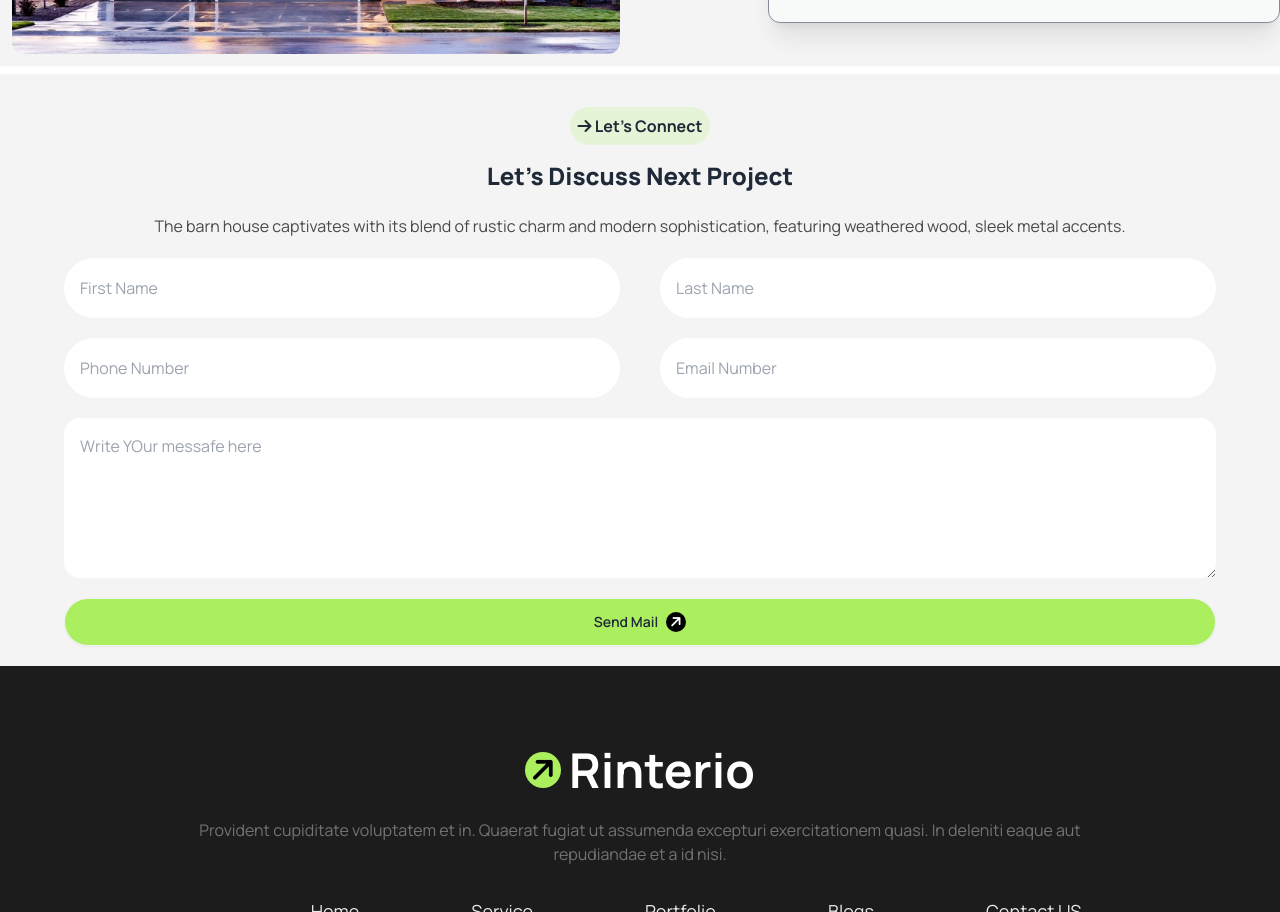
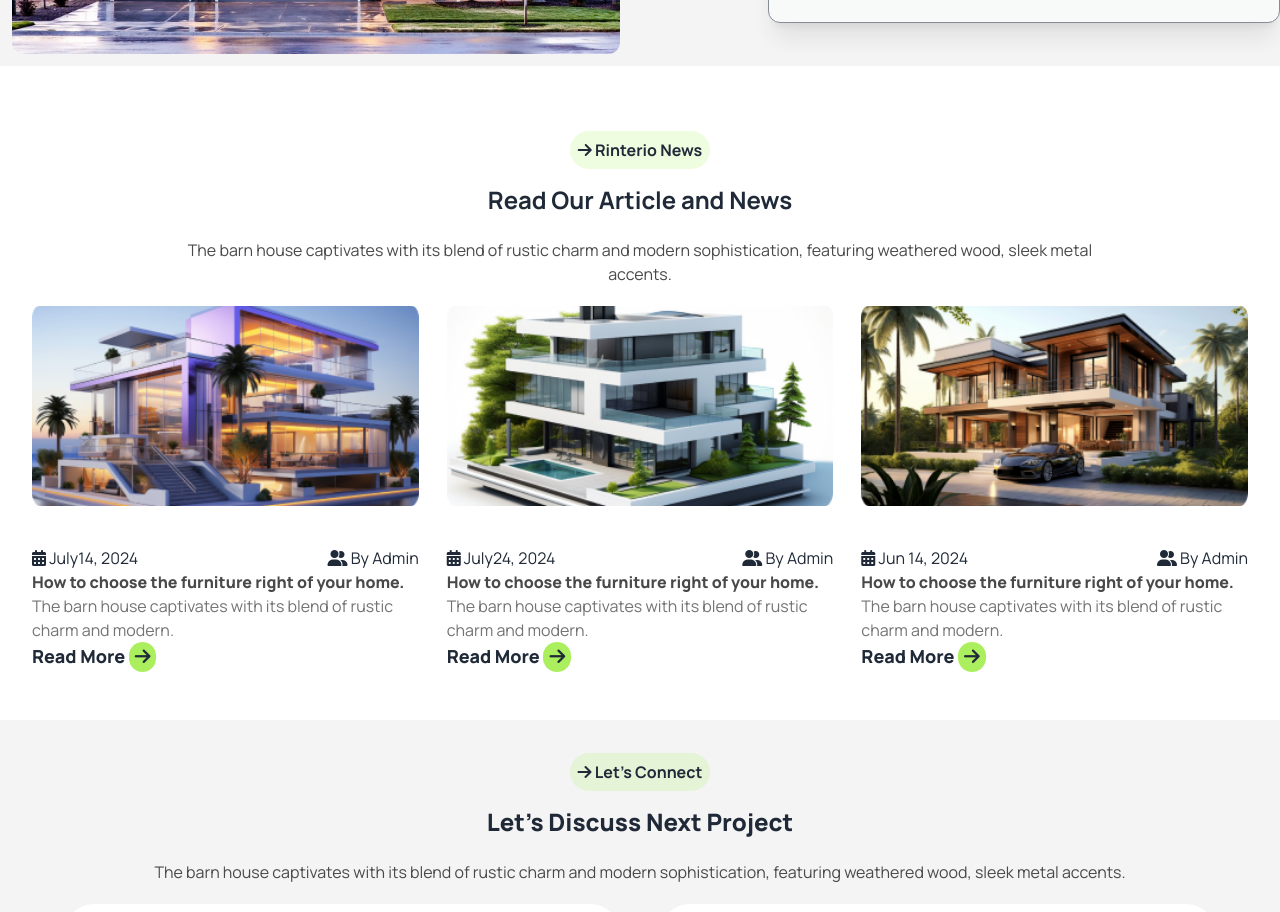
Before and after one commit to Shawon-Reza/Assignment-03, a plain HTML site: page index.html in a window 1280 px wide. Shown: the part 3563-4475 px from the top of the page. Drawn offline with nearby package versions, Linux system fonts and the light colour scheme.

Commit message:
Optional section 02

```diff
--- a/index.html
+++ b/index.html
@@ -147,7 +147,8 @@
 
         <!-- Optional section-01 -->
         <section class="py-10  px-5 md:px-7 lg:px-8 bg-[#F4F4F4] ">
-            <div class="grid grid-cols-1 md:grid-cols-2 lg:grid-cols-4 gap-10 bg-white rounded-2xl py-5 container mx-auto">
+            <div
+                class="grid grid-cols-1 md:grid-cols-2 lg:grid-cols-4 gap-10 bg-white rounded-2xl py-5 container mx-auto">
                 <!-- div 1 -->
                 <div class="text-center">
                     <i class="fa-solid fa-message text-3xl"></i>
@@ -423,6 +424,68 @@
 
         </section>
 
+        <!-- Optional section 02 -->
+        <section class="py-10">
+            <!-- Text container div 1 -->
+            <div class="mt-8 text-center space-y-5 ">
+                <a class="bg-[#ABEF5F33] rounded-full p-2 text-[16px] font-bold " href="#"><i
+                        class="fa-solid fa-arrow-right"></i> Rinterio News</a>
+                <h1 class="text-[24px] font-bold">Read Our Article and News</h1>
+                <p class="text-[#494949] pb-5 w-3/4 mx-auto">The barn house captivates with its blend of rustic charm and modern
+                    sophistication, featuring weathered wood, sleek metal accents.</p>
+            </div>
+            <div class="px-5 md:px-7 lg:px-8 grid grid-cols-1 lg:grid-cols-3 gap-5 lg:gap-7 container mx-auto">
+                <!-- Card 1 -->
+                <div class="flex flex-col md:flex-row lg:flex-col gap-5 md:gap-10">
+                    <img class=" w-full md:w-[280px] lg:w-full object-cover rounded-lg max-h-[200px] " src="./assets/article1.png" alt="">
+
+                    <div>
+                        <div class="flex justify-between">
+                            <span><i class="fa-solid fa-calendar-days"></i> July14, 2024</span>
+                            <span><i class="fa-solid fa-user-group"></i> By Admin</span>
+                        </div>
+                        <h3 class="text-[#494949] font-extrabold">How to choose the furniture right of your home.</h3>
+                        <p class="text-[#737373]">The barn house captivates with its blend of rustic charm and modern.
+                        </p>
+                        <a class="text-[18px] font-extrabold" href="#">Read More <i
+                                class="fa-solid fa-arrow-right bg-[#ABEF5F] rounded-full p-1.5"></i></a>
+                    </div>
+                </div>
+                <!-- Card 2 -->
+                <div class="flex flex-col md:flex-row lg:flex-col md:gap-10 gap-5">
+                    <img class="w-full md:w-[280px] lg:w-full object-cover rounded-lg max-h-[200px] " src="./assets/article2.png" alt="">
+
+                    <div>
+                        <div class="flex justify-between">
+                            <span><i class="fa-solid fa-calendar-days"></i> July24, 2024</span>
+                            <span><i class="fa-solid fa-user-group"></i> By Admin</span>
+                        </div>
+                        <h3 class="text-[#494949] font-extrabold">How to choose the furniture right of your home.</h3>
+                        <p class="text-[#737373]">The barn house captivates with its blend of rustic charm and modern.
+                        </p>
+                        <a class="text-[18px] font-extrabold" href="#">Read More <i
+                                class="fa-solid fa-arrow-right bg-[#ABEF5F] rounded-full p-1.5"></i></a>
+                    </div>
+                </div>
+                <!-- Card 3 -->
+                <div class="flex flex-col md:flex-row lg:flex-col md:gap-10 gap-5">
+                    <img class="w-full md:w-[280px] rounded-lg max-h-[200px] lg:w-full object-cover  " src="./assets/article3.png" alt="">
+
+                    <div>
+                        <div class="flex justify-between">
+                            <span><i class="fa-solid fa-calendar-days"></i> Jun 14, 2024</span>
+                            <span><i class="fa-solid fa-user-group"></i> By Admin</span>
+                        </div>
+                        <h3 class="text-[#494949] font-extrabold">How to choose the furniture right of your home.</h3>
+                        <p class="text-[#737373]">The barn house captivates with its blend of rustic charm and modern.
+                        </p>
+                        <a class="text-[18px] font-extrabold" href="#">Read More <i
+                                class="fa-solid fa-arrow-right bg-[#ABEF5F] rounded-full p-1.5"></i></a>
+                    </div>
+                </div>
+            </div>
+        </section>
+
         <!-- LAst PAge start here -->
         <section class="bg-[#F4F4F4] px-5 md:px-7 lg:px-8 ">
             <div class="mt-2 text-center space-y-5 pt-10 ">
```
